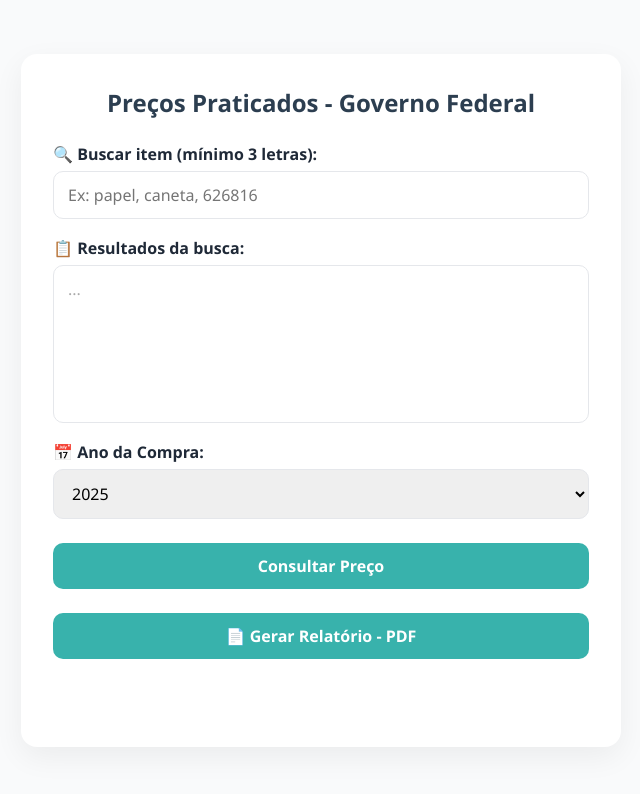
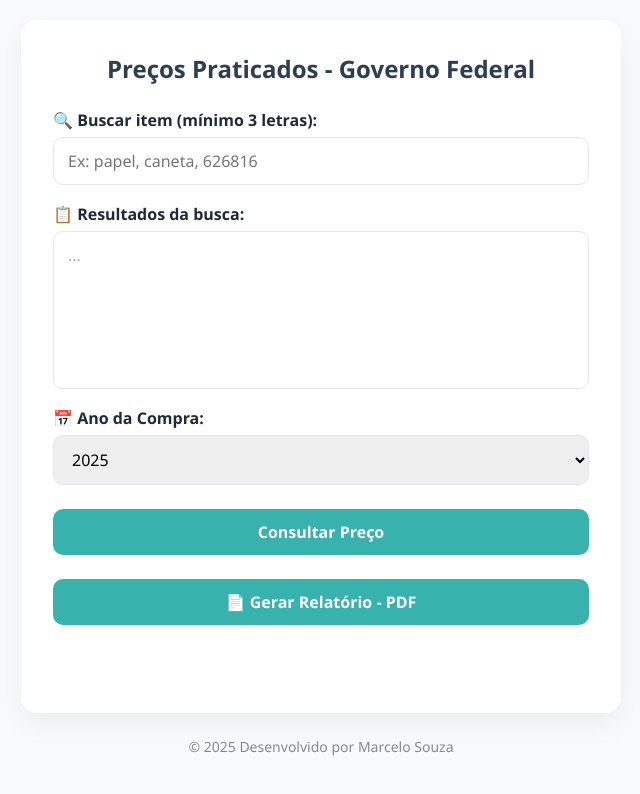
Before and after one commit to marcelosds/pesquisa, a website: page index.html in a window 1280 px wide. Shown: the whole page, without its empty margins (319-959 px from the left). Drawn offline with nearby package versions, Linux system fonts and the light colour scheme.

Commit message:
Versão 26_07_2025

```diff
--- a/index.html
+++ b/index.html
@@ -29,7 +29,7 @@
     body {
       background-color: var(--cor-fundo);
       display: flex;
-      justify-content: center;
+      flex-direction: column;
       align-items: center;
       min-height: 100vh;
       padding: 20px;
@@ -128,6 +128,13 @@
     option:disabled {
       color: #aaa;
     }
+
+    footer {
+      text-align: center;
+      margin-top: 24px;
+      font-size: 14px;
+      color: #888;
+    }
   </style>
 </head>
 <body>
@@ -153,6 +160,10 @@
 
     <div id="resultado"></div>
   </div>
+
+  <footer>
+    © 2025 Desenvolvido por Marcelo Souza
+  </footer>
 
   <script>
     let estatisticasRelatorio = null;
```
